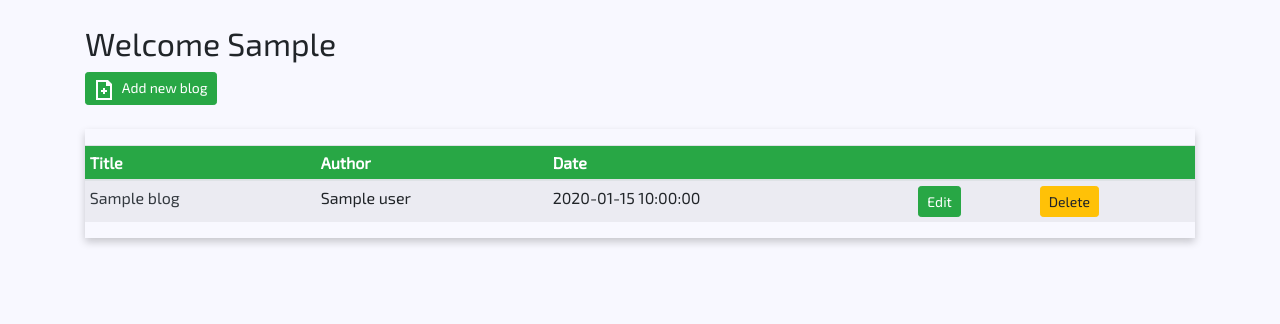
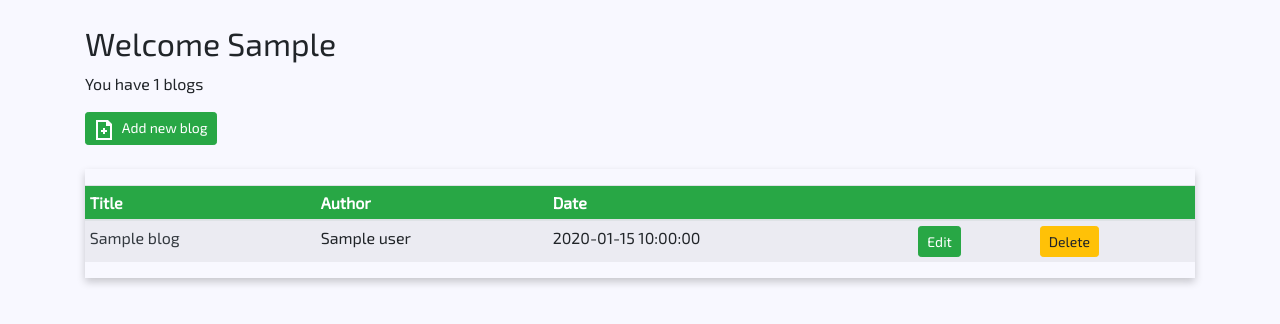
Before and after one commit to ey7/project-three, a Flask app: a page that uses templates/account.html in a window 1280 px wide. Shown: the part 59-383 px from the top of the page. Run offline with Flask 2, Linux system fonts and the light colour scheme; the visitor is signed in with stand-in values (Sample User, id 1); a database or web service that is not in the repository returns one stand-in record (values such as "Sample title"); some libraries are stand-ins or nearby versions.

Commit message:
added blog count and conditional logic to account page

```diff
--- a/templates/account.html
+++ b/templates/account.html
@@ -2,6 +2,11 @@
 
 {% block content %}
   <h1><small> Welcome {{ account_name | capitalize }}</small></h1>
+  {% if count %}
+  <p> You have {{count}} blogs</p>
+  {% else %}
+  <p> You have no blogs created</p>
+  {% endif %}
   <a class="btn btn-sm btn-success mb-4" href="{{(url_for('add_blog'))}}"><img src="{{ url_for('static', filename='images/document-add.svg') }}" class="icon" alt="Add Blog"> Add new blog</a>
 
   <div class="table-responsive">
```
